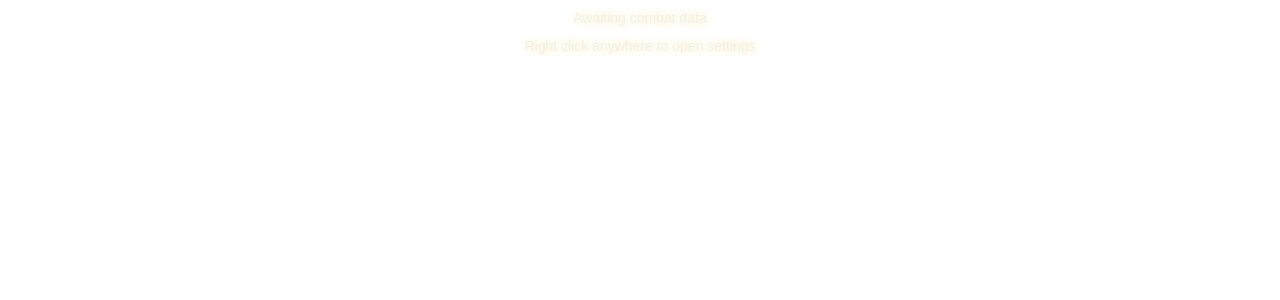
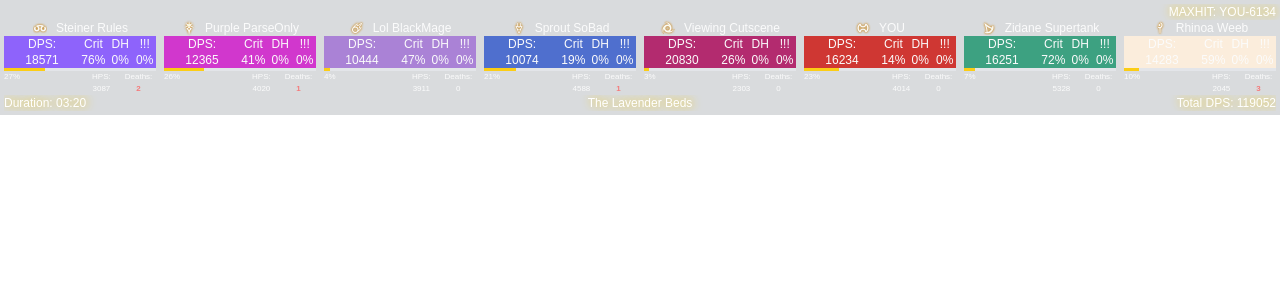
Before and after one commit to Enubia/suihei-overlay, a Vue app: page /#/ in a window 1280 px wide. Shown: the top 300 px of the page. Built offline with nearby package versions, Linux system fonts and the light colour scheme; a web font is replaced by a local one.

Commit message:
added more encounter details

```diff
--- a/src/App.vue
+++ b/src/App.vue
@@ -6,8 +6,6 @@
 
 <style lang="scss" scoped>
 #app {
-  -webkit-font-smoothing: antialiased;
-  -moz-osx-font-smoothing: grayscale;
   text-align: center;
 }
 </style>
--- a/src/components/Combatants.vue
+++ b/src/components/Combatants.vue
@@ -1,7 +1,7 @@
 <template>
   <div
     v-if="combatants && Object.keys(combatants).length > 0"
-    class="lg:flex w-full combatant opacity-80"
+    class="lg:flex w-full combatant opacity-90"
   >
     <div
       v-for="item of Object.keys(combatants)"
@@ -18,20 +18,48 @@
           />
           <span class="ml-2 truncate">{{ item }}</span>
         </div>
-        <div class="damage-values flex justify-center pt-1 lg:pt-0 h-10 lg:h-7 text-xs">
+        <div class="damage-values flex justify-center pt-1 lg:pt-0 h-10 lg:h-8 text-xs">
           <div
-            :class="`w-2/3 lg:w-1/2 flex items-center justify-end pr-4 lg:pr-0 lg:justify-center h-1/2 lg:h-full bg-${combatants[
-              item
-            ].Job.toLowerCase()}-light`"
-          >
-            <span class="ml-2">HPS: {{ combatants[item].ENCHPS }}</span>
-          </div>
-          <div
-            :class="`w-1/2 flex items-center justify-center h-1/2 lg:h-full bg-${combatants[
+            :class="`w-full flex items-center justify-end h-1/2 text-xs lg:h-full bg-${combatants[
               item
             ].Job.toLowerCase()}`"
           >
-            <span>DPS: {{ combatants[item].ENCDPS }}</span>
+            <table class="hidden lg:table w-full">
+              <th class="font-medium">DPS:</th>
+              <th class="flex justify-center font-medium">
+                <div class="w-1/2">Crit</div>
+                <div class="w-1/2">DH</div>
+              </th>
+              <th class="font-medium">!!!</th>
+              <tr>
+                <td class="w-2/4">
+                  {{ combatants[item].ENCDPS }}
+                </td>
+                <td class="flex justify-center">
+                  <div class="w-1/2">
+                    {{ combatants[item]['crithit%'] }}
+                  </div>
+                  <div class="w-1/2">
+                    {{ combatants[item].DirectHitPct }}
+                  </div>
+                </td>
+                <td>
+                  {{ combatants[item].CritDirectHitPct }}
+                </td>
+              </tr>
+            </table>
+            <div class="lg:hidden flex w-2/3 lg:w-full text-xs">
+              <div class="w-2/4 flex justify-center">DPS: {{ combatants[item].ENCDPS }}</div>
+              <div class="w-2/4 flex justify-center">
+                <div class="w-full flex justify-center">
+                  <div class="w-1/3 flex justify-end">Crit {{ combatants[item]['crithit%'] }}</div>
+                  <div class="w-1/3 flex justify-end">DH {{ combatants[item].DirectHitPct }}</div>
+                  <div class="w-1/3 flex justify-end mr-1">
+                    !!! {{ combatants[item].CritDirectHitPct }}
+                  </div>
+                </div>
+              </div>
+            </div>
           </div>
         </div>
         <div class="text-xxs -mt-5 lg:mt-0">
@@ -44,9 +72,18 @@
               )}%`"
             />
           </div>
-          <span class="flex justify-end pr-1">
-            {{ combatants[item]['damage%'] }}
-          </span>
+          <div class="flex pr-1">
+            <div class="flex w-full justify-start">{{ combatants[item]['damage%'] }}</div>
+            <div class="flex w-full justify-end">
+              <div class="ml-2">HPS: {{ combatants[item].ENCHPS }}</div>
+              <div class="ml-2">
+                Deaths:
+                <span :class="combatants[item].deaths > 0 ? 'text-red-400 font-bold' : null">{{
+                  combatants[item].deaths
+                }}</span>
+              </div>
+            </div>
+          </div>
         </div>
       </div>
     </div>
@@ -68,7 +105,6 @@ export default class Combatants extends Vue {
 <style lang="scss" scoped>
 .combatant {
   min-width: 300px;
-  text-shadow: #fc0 1px 0 10px;
 
   .damage-values {
     text-shadow: none;
--- a/src/components/Encounter.vue
+++ b/src/components/Encounter.vue
@@ -1,7 +1,10 @@
 <template>
   <div class="w-full">
+    <div class="encounter-details flex w-full pr-1 pl-1 text-xs justify-end">
+      MAXHIT: {{ detail.Encounter.MAXHIT }}
+    </div>
     <Combatants :combatants="detail.Combatant" />
-    <div id="footer" class="flex w-full pr-1 pl-1 text-xs">
+    <div class="encounter-details flex w-full pr-1 pl-1 text-xs">
       <div class="flex w-full justify-start">Duration: {{ detail.Encounter.duration }}</div>
       <div class="flex w-full justify-center truncate">{{ detail.Encounter.CurrentZoneName }}</div>
       <div class="flex w-full justify-end">Total DPS: {{ detail.Encounter.encdps }}</div>
@@ -26,7 +29,7 @@ export default class Encounter extends Vue {
 </script>
 
 <style lang="scss" scoped>
-#footer {
+.encounter-details {
   text-shadow: #fc0 1px 0 10px;
 }
 </style>
--- a/src/helper/config.ts
+++ b/src/helper/config.ts
@@ -809,12 +809,13 @@ export const testData = () => {
       combatant[i] = {
         // @ts-ignore
         ...combatant[i],
-        ENCDPS: getRandom(2200, 4500),
+        ENCDPS: getRandom(9000, 21000),
         'damage%': `${getRandom(3, 28)}%`,
         'crithit%': `${getRandom(0, 76)}%`,
         'healed%': `${getRandom(0, 30)}%`,
         ENCHPS: getRandom(0, 6000),
-        deaths: getRandom(0, 3)
+        deaths: getRandom(0, 3),
+        rank: getRandom(1, 8)
       };
       // @ts-ignore
       totalDps += combatant[i].ENCDPS;
--- a/src/main.ts
+++ b/src/main.ts
@@ -8,9 +8,9 @@ import initActWebSocket from './helper/websocket';
 import './assets/styles/base.scss';
 
 // uncomment this for development
-// import { testData } from './helper/config';
+import { testData } from './helper/config';
 
-// testData();
+testData();
 
 initActWebSocket();
 
--- a/src/views/Overlay.vue
+++ b/src/views/Overlay.vue
@@ -1,18 +1,18 @@
 <template>
   <div
     v-if="Object.keys(overlayData).length > 0"
-    :class="`flex justify-center w-full lg:h-40 ${filled ? 'bg-gray-400' : null} border-gray-50`"
+    class="flex justify-center w-full lg:h-auto pt-1 pb-1 overlay-background"
     @contextmenu.prevent="openSettings"
   >
     <Encounter :detail="overlayData" />
   </div>
-  <div v-else class="inactive w-full text-sm" @contextmenu.prevent="openSettings">
-    <div class="m-2">
-      <span>Awaiting combat data</span>
-    </div>
-    <div class="m-2">
-      <span>Right click anywhere to open settings</span>
-    </div>
+  <div
+    v-else
+    class="inactive w-full overlay-background text-sm"
+    @contextmenu.prevent="openSettings"
+  >
+    <div>Awaiting combat data</div>
+    <div>Right click anywhere to open settings</div>
   </div>
 </template>
 
@@ -29,8 +29,6 @@ import { IACTDetailData } from '@/types';
   }
 })
 export default class Overlay extends Vue {
-  filled = false; // process.env?.NODE_ENV === 'development';
-
   configWindow: Window | null = null;
 
   overlayData = {} as IACTDetailData;
@@ -76,7 +74,10 @@ export default class Overlay extends Vue {
 
 <style lang="scss" scoped>
 .inactive {
-  color: rgba(209, 213, 219, 0.3);
-  text-shadow: rgba(255, 204, 0, 0.356) 1px 0 10px;
+  color: rgba(79, 84, 90, 0.164);
+}
+
+.overlay-background {
+  background-color: rgba(27, 40, 53, 0.164);
 }
 </style>
```
Also changed, not shown: 1 other file (tests, documents, lock files or other folders).
